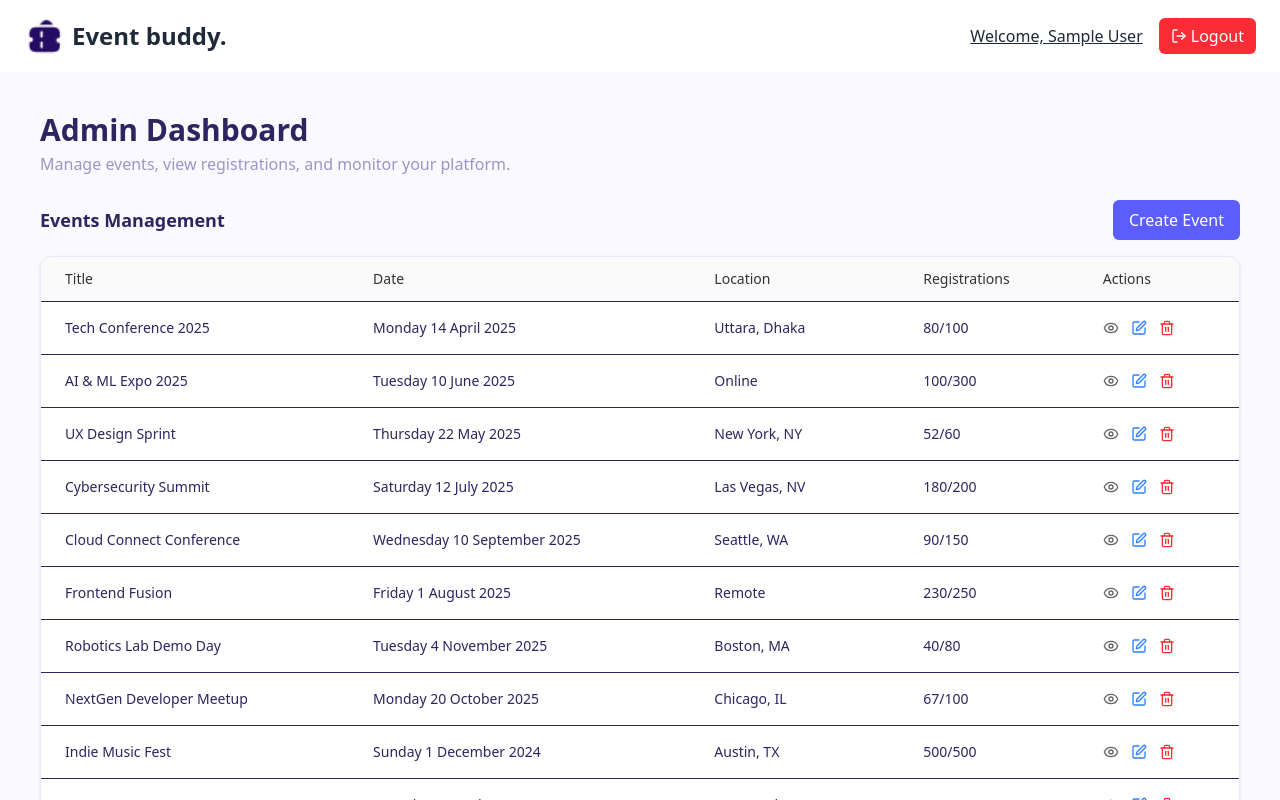
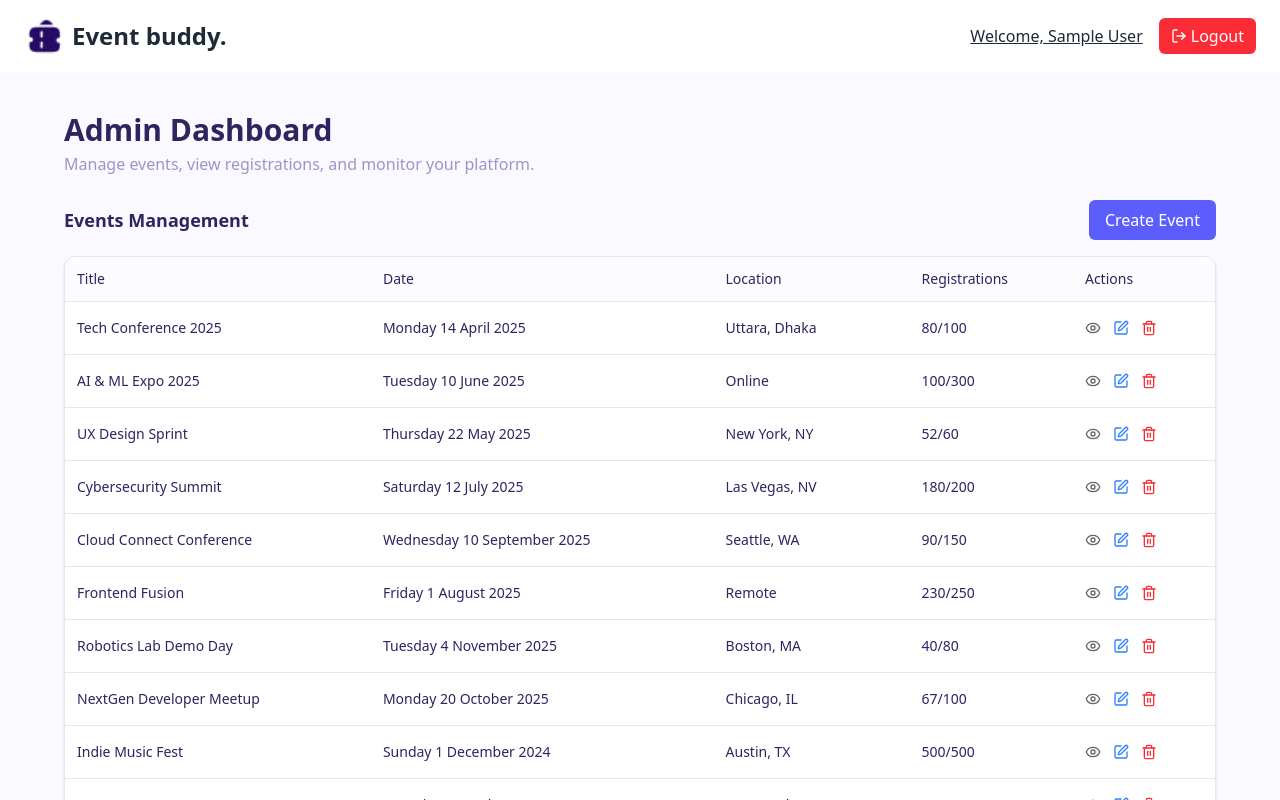
Before and after one commit to Shahriar-Utchas/EventBuddy, a Next.js app: page /admin_dashboard in a window 1280 px wide. Shown: the top 800 px of the page. Built offline with nearby package versions, Linux system fonts and the light colour scheme; sample sign-in values are in the browser's storage.

Commit message:
Added admin dashboard with private route and authorization

```diff
--- a/src/app/admin_dashboard/page.tsx
+++ b/src/app/admin_dashboard/page.tsx
@@ -1,6 +1,8 @@
 "use client";
 import { useEffect, useState } from "react";
-import { Eye, Pencil, SquarePen, Trash, Trash2 } from "lucide-react";
+import { useRouter } from "next/navigation";
+import { Eye, SquarePen, Trash2 } from "lucide-react";
+import Swal from "sweetalert2";
 
 type Event = {
   id: string;
@@ -13,6 +15,34 @@ type Event = {
 
 export default function AdminDashboard() {
   const [events, setEvents] = useState<Event[]>([]);
+  const router = useRouter();
+
+  useEffect(() => {
+    const storedUser = localStorage.getItem("user");
+
+    try {
+      if (!storedUser) {
+        router.push("/signin");
+        return;
+      }
+
+      const user = JSON.parse(storedUser);
+
+      if (!user || user.role !== "admin") {
+        Swal.fire({
+          icon: "error",
+          title: "Unauthorized",
+          text: "You do not have permission to access the admin dashboard.",
+          confirmButtonColor: "#5b5efc",
+        }).then(() => {
+          router.push("/");
+        });
+        return;
+      }
+    } catch (err) {
+      router.push("/signin");
+    }
+  }, [router]);
 
   useEffect(() => {
     fetch("/events.json")
@@ -22,46 +52,64 @@ export default function AdminDashboard() {
   }, []);
 
   const handleDelete = (id: string) => {
-    if (confirm("Are you sure you want to delete this event?")) {
-      setEvents((prev) => prev.filter((e) => e.id !== id));
-    }
+    Swal.fire({
+      title: "Are you sure?",
+      text: "This action cannot be undone.",
+      icon: "warning",
+      showCancelButton: true,
+      confirmButtonColor: "#d33",
+      cancelButtonColor: "#aaa",
+      confirmButtonText: "Yes, delete it!",
+    }).then((result) => {
+      if (result.isConfirmed) {
+        setEvents((prev) => prev.filter((e) => e.id !== id));
+        Swal.fire("Deleted!", "Event has been removed.", "success");
+      }
+    });
   };
 
   const handleEdit = (id: string) => {
-    // Replace this with navigation or modal logic
-    alert(`Edit event with ID: ${id}`);
+    Swal.fire({
+      title: "Edit Event",
+      text: `Edit event with ID: ${id}`,
+      icon: "info",
+      confirmButtonColor: "#5b5efc",
+    });
   };
 
   return (
-    <div className="min-h-screen bg-[#f9f9ff] p-10 text-[#2c2560]">
-      <h1 className="text-3xl font-bold mb-1">Admin Dashboard</h1>
-      <p className="text-[#9e95c7] mb-6">
+    <div className="min-h-screen bg-[#f9f9ff] px-4 sm:px-6 lg:px-16 py-10 text-[#2c2560]">
+      <h1 className="text-2xl sm:text-3xl font-bold mb-1">Admin Dashboard</h1>
+      <p className="text-[#9e95c7] mb-6 text-sm sm:text-base">
         Manage events, view registrations, and monitor your platform.
       </p>
 
-      <div className="flex items-center justify-between mb-4">
+      <div className="flex flex-col sm:flex-row sm:items-center sm:justify-between mb-4 gap-3">
         <h2 className="text-lg font-semibold">Events Management</h2>
-        <button className="bg-[#5b5efc] text-white px-4 py-2 rounded-md font-medium hover:bg-[#4a4de5] transition">
+        <button className="w-full sm:w-auto bg-[#5b5efc] text-white px-4 py-2 rounded-md font-medium hover:bg-[#4a4de5] transition">
           Create Event
         </button>
       </div>
 
-      <div className="overflow-hidden rounded-xl border border-[#eae9f5] bg-white shadow-sm">
-        <table className="w-full text-sm text-left">
-          <thead className="bg-[#fafafa] text-[#333]">
+      <div className="rounded-xl border border-gray-200 bg-white shadow-sm w-full overflow-x-auto">
+        <table className="w-full text-sm text-left min-w-[600px]">
+          <thead className="bg-[#fcfcff] text-[#2c2560] border-b border-gray-200">
             <tr>
-              <th className="px-6 py-3 font-medium">Title</th>
-              <th className="px-6 py-3 font-medium">Date</th>
-              <th className="px-6 py-3 font-medium">Location</th>
-              <th className="px-6 py-3 font-medium">Registrations</th>
-              <th className="px-6 py-3 font-medium">Actions</th>
+              <th className="px-3 py-3 font-medium">Title</th>
+              <th className="px-3 py-3 font-medium">Date</th>
+              <th className="px-3 py-3 font-medium">Location</th>
+              <th className="px-3 py-3 font-medium">Registrations</th>
+              <th className="px-3 py-3 font-medium">Actions</th>
             </tr>
           </thead>
           <tbody>
             {events.map((event) => (
-              <tr key={event.id} className="border-t">
-                <td className="px-6 py-4">{event.title}</td>
-                <td className="px-6 py-4">
+              <tr
+                key={event.id}
+                className="border-b border-gray-200 hover:bg-gray-50 transition"
+              >
+                <td className="px-3 py-4">{event.title}</td>
+                <td className="px-3 py-4">
                   {new Date(event.date).toLocaleDateString("en-UK", {
                     weekday: "long",
                     year: "numeric",
@@ -69,11 +117,11 @@ export default function AdminDashboard() {
                     day: "numeric",
                   })}
                 </td>
-                <td className="px-6 py-4">{event.location}</td>
-                <td className="px-6 py-4">
+                <td className="px-3 py-4">{event.location}</td>
+                <td className="px-3 py-4">
                   {event.registered}/{event.totalSeats}
                 </td>
-                <td className="px-6 py-4">
+                <td className="px-3 py-4">
                   <div className="flex items-center gap-3">
                     <Eye className="w-4 h-4 text-[#666] hover:text-black cursor-pointer" />
                     <SquarePen
```
